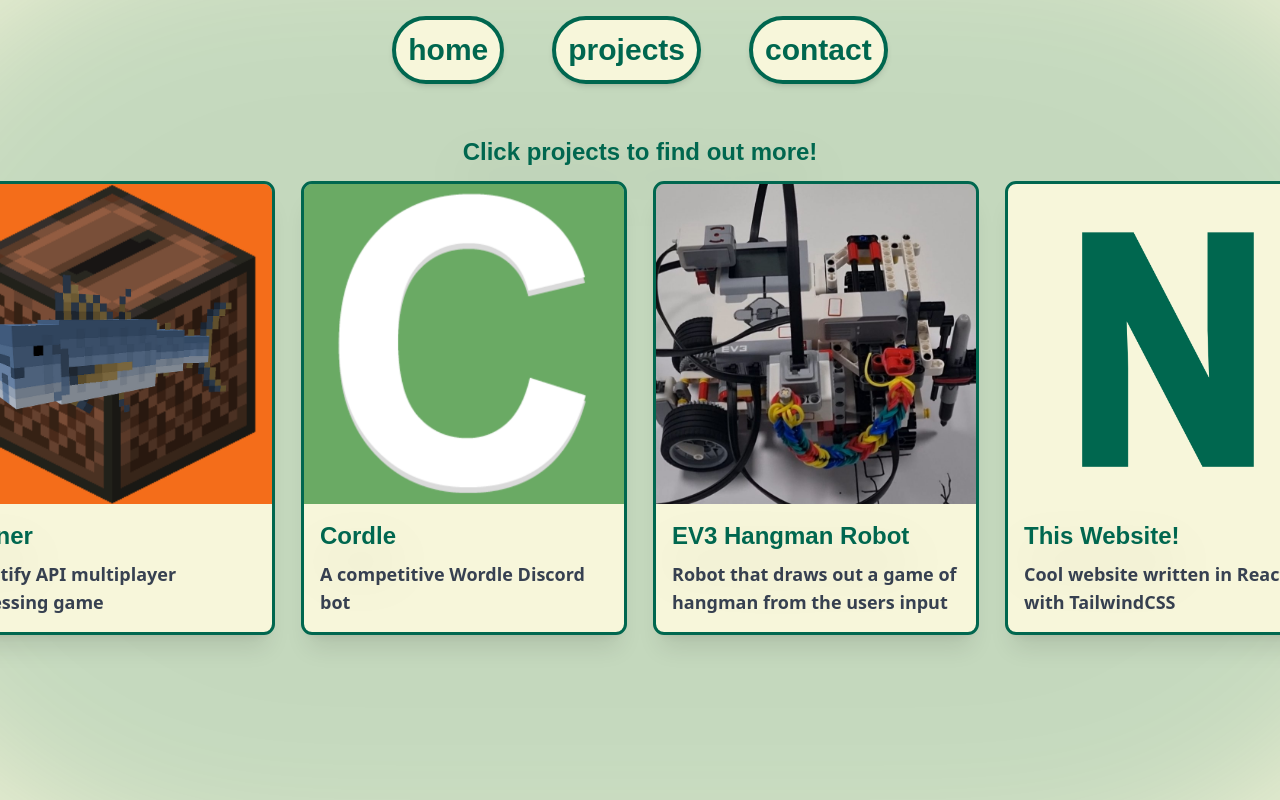
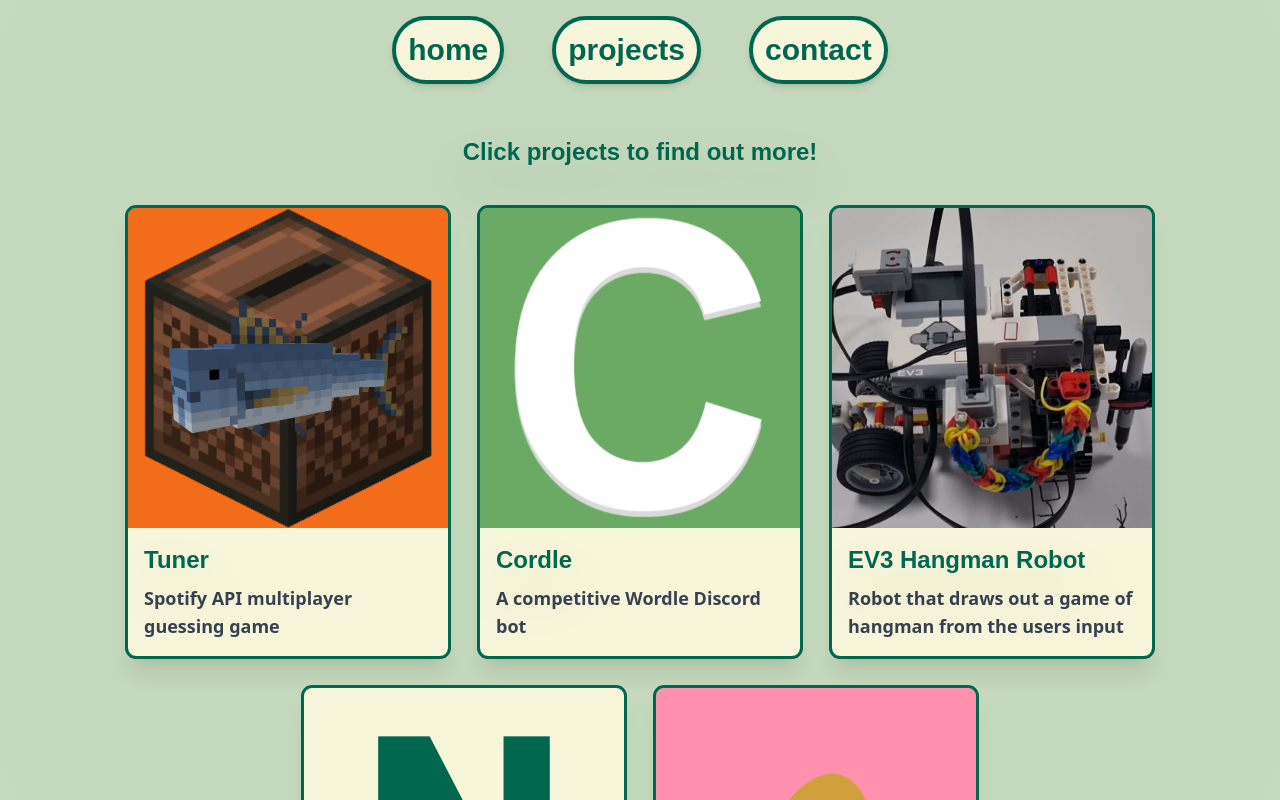
Before and after one commit to Tworye01/portfolio, a React (Vite) app: page /#/projects in a window 1280 px wide. Built offline with nearby package versions, Linux system fonts and the light colour scheme.

Commit message:
feat: added new project

```diff
--- a/src/projects/projects.tsx
+++ b/src/projects/projects.tsx
@@ -5,15 +5,15 @@
 export default function Projects() {
   return (
     <main className="overflow-y-auto relative flex flex-col items-center bg-cream-100 h-screen">
-       <div className="absolute top-1/2 left-1/2 h-[600px] w-[90%] md:h-[1000px] md:w-[1700px] -translate-x-1/2 -translate-y-1/2 rounded-full bg-darkgreen-100 opacity-20 blur-[80px]"></div>
+       <div className="absolute top-1/2 left-1/2 h-[600px] w-[90%] md:h-[1900px] md:w-[1700px] -translate-x-1/2 -translate-y-1/2 rounded-full bg-darkgreen-100 opacity-20 blur-[80px]"></div>
 
       <div className="flex-grow mt-32 flex flex-col items-center">
-        <h3 className="p-2 text-2xl drop-shadow-2xl font-bold font-rubik text-darkgreen-100 mb-2 text-center">
+        <h3 className="p-2 text-2xl drop-shadow-2xl font-bold font-rubik text-darkgreen-100 mb-8 text-center">
           Click projects to find out more!
         </h3>
       </div>
 
-      <div className="flex flex-col md:flex-row gap-8 mb-64">
+      <div className="flex flex-wrap justify-center gap-8 mb-64 max-w-[90%]">
         <ProjectCardComponent
           image={'./assets/tuner.PNG'}
           title={'Tuner'}
@@ -38,7 +38,12 @@
           description={'Cool website written in ReactTS with TailwindCSS'}
           link={'https://tworye01.github.io/portfolio/#/'}
         />
-
+        <ProjectCardComponent
+          image={'./assets/Oaxaca.PNG'}
+          title={'Oaxaca web app'}
+          description={'Restaurant web application for Customers and Staff written in React, GoLang and PostgreSQL'}
+          link={'https://github.com/Tworye01/Oaxaca-Restaurant-App'}
+        />
       </div>
 
       <NavigationBarComponent />
```
Also changed, not shown: public/assets/Oaxaca.PNG (added).
